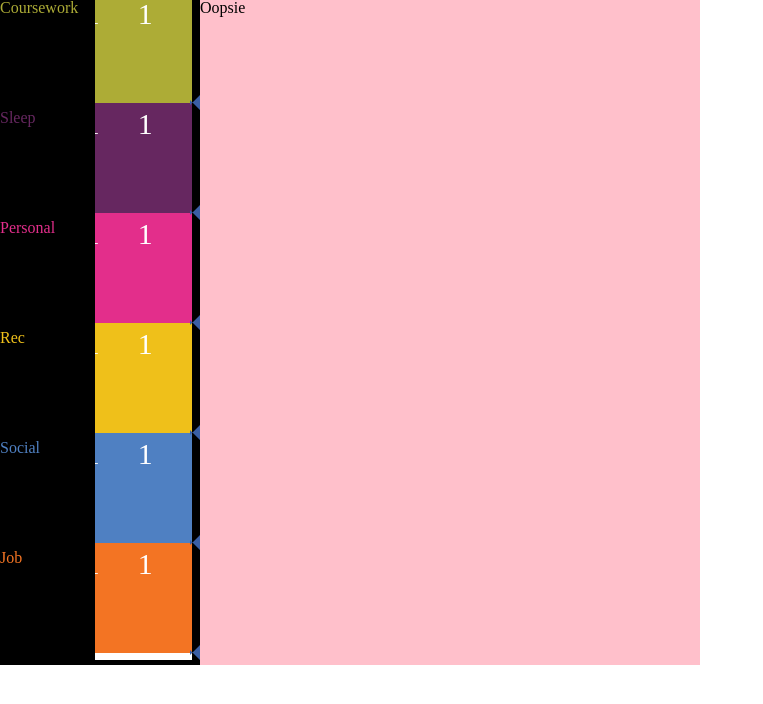
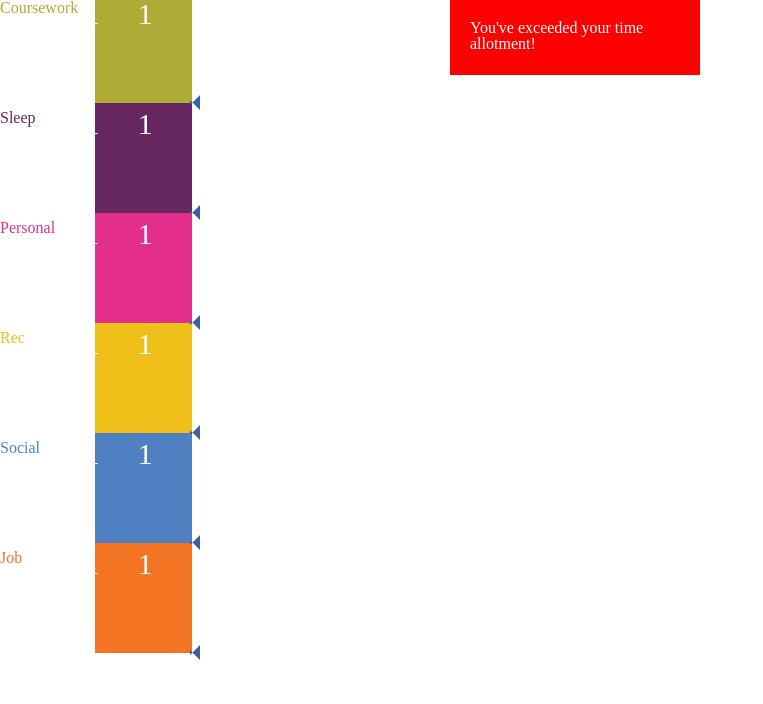
Before and after one commit to narenranjit/css-misc, a plain HTML site: page index.html in a window 1280 px wide. Shown: the whole page, without its empty margins (0-763 px from the left). Drawn offline with Linux system fonts and the light colour scheme.

Commit message:
conditional errors

```diff
--- a/app/styles/resizer.scss
+++ b/app/styles/resizer.scss
@@ -71,7 +71,6 @@ $colors2: "#ADAC36", "#662760", "#E32E8B", "#EFC01A", "#4F80C2", "#F37423", "#FF
 	min-height: 665px;
 	height: auto;
 	overflow: visible;
-	background: black;
 
 	position: relative;
 	ul, .errorContainer{
@@ -80,17 +79,36 @@ $colors2: "#ADAC36", "#662760", "#E32E8B", "#EFC01A", "#4F80C2", "#F37423", "#FF
 
 	.errorContainer{
 		// width: -webkit-calc(100% - 200px);
-		background: pink;
 		position: absolute;
 		top: 0;
 		left:200px;
 		right: 0;
-		bottom: 0;
+		bottom: 590px;
 
 		overflow: auto;
+		clip: rect(0px, 500px, 250px, 250px);
+
+		&::-webkit-scrollbar              { opacity: 0;}
+		&::-webkit-scrollbar-button       { opacity: 0;}
+		&::-webkit-scrollbar-track        { opacity: 0;}
+		&::-webkit-scrollbar-track-piece  { opacity: 0;}
+		&::-webkit-scrollbar-thumb        { opacity: 0;}
+		&::-webkit-scrollbar-corner       { opacity: 0;}
+		&::-webkit-resizer                { opacity: 0;}
+
 		width: 500px;
 		p {
-			min-height: 1000px;
+			min-height: 80px;
+			float: left;
+			width: 250px;
+
+			&.red {
+				box-sizing: border-box;
+				background: red;
+				color: white;
+
+				padding: 20px;
+			}
 		}
 	}
 }
--- a/index.html
+++ b/index.html
@@ -49,7 +49,8 @@
         <li style="height: 110px;"> Job </li>
     </ul>
     <div class="errorContainer col">
-        <p class="error"> Oopsie</p>
+        <p class="error"> &nbsp; </p>
+        <p class="error red"> You've exceeded your time allotment! </p>
     </div>
 </div>
 </body>
```
Also changed, not shown: public/styles/resizer.css.
